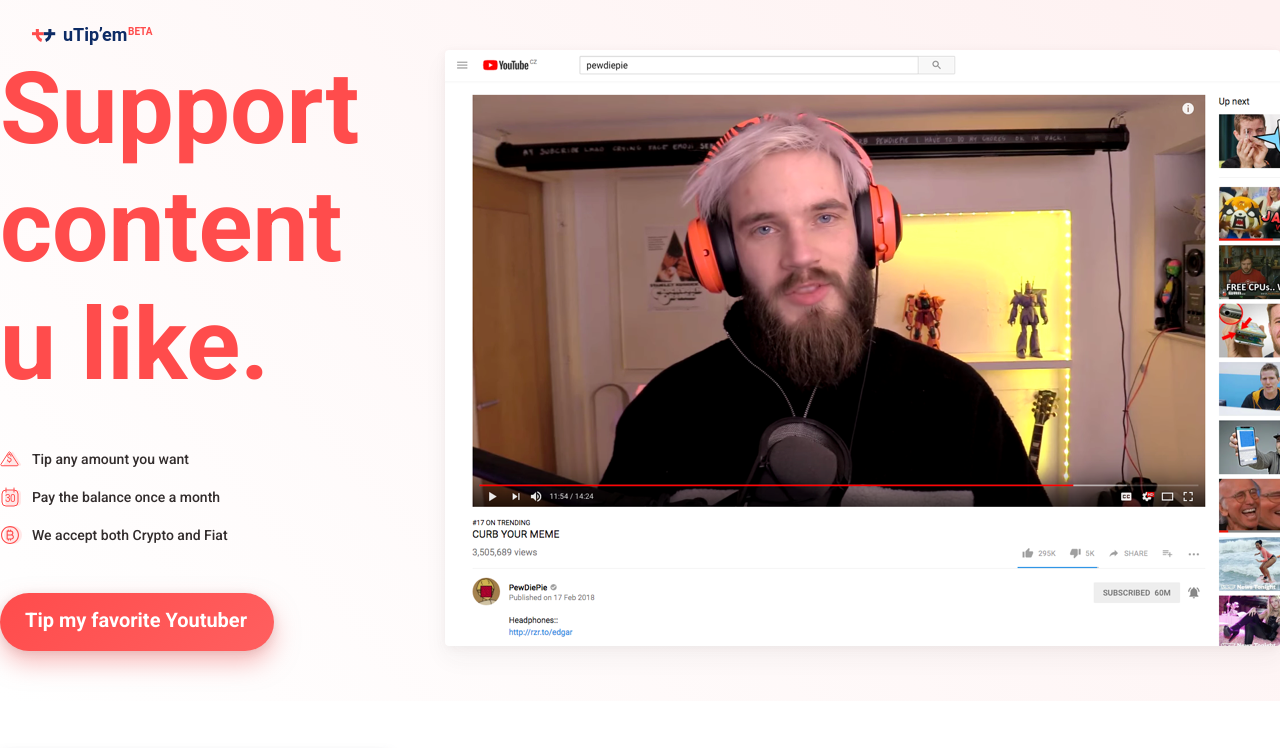
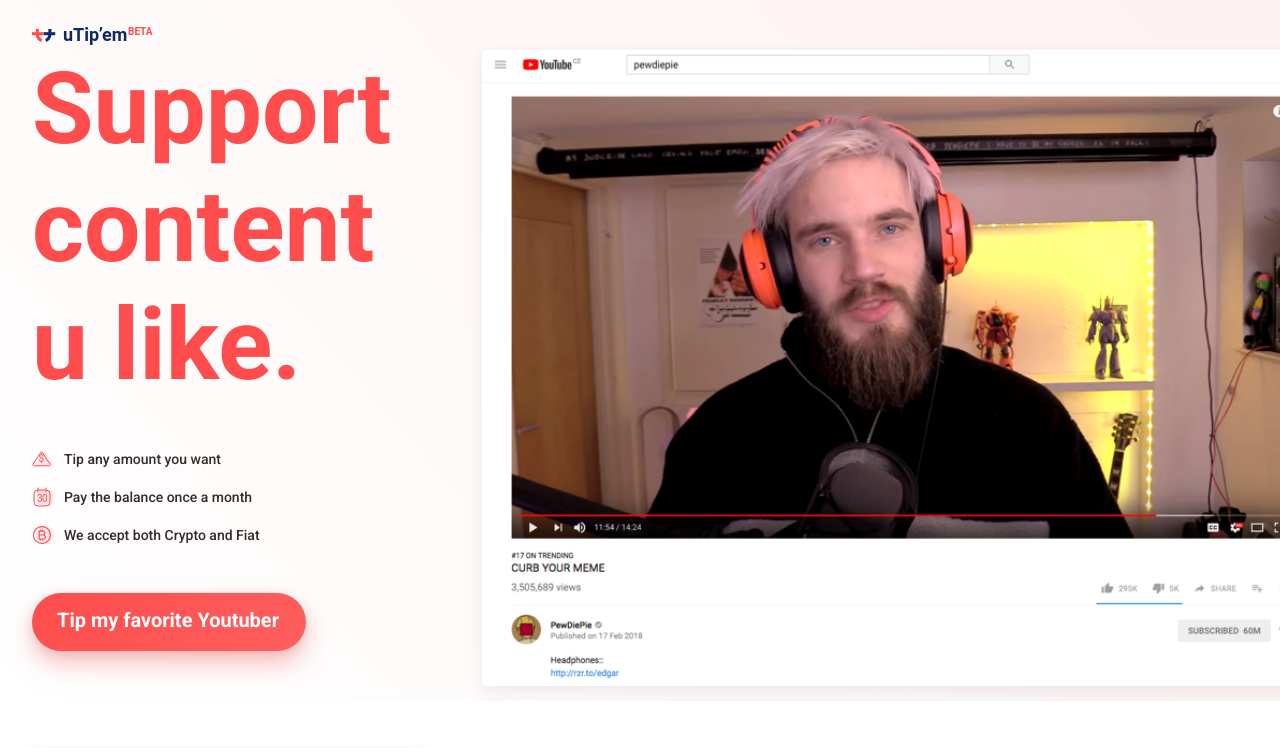
Before and after one commit to lucker14-zz/utip, a plain HTML site: page src/index.html in a window 1280 px wide. Shown: the top 748 px of the page. Drawn offline with Linux system fonts and the light colour scheme; files that its build step writes are made by us from their sources; a script that the page names is missing.

Commit message:
full responsive hero

```diff
--- a/build/main.css
+++ b/build/main.css
@@ -85,7 +85,7 @@
 div.container h2.blue {
   color: $dark_blue;
 }
-@media screen and (max-width: 750px) {
+@media screen and (max-width: 999px) {
   div.container h1,
   div.container h2 {
     font-size: 64px;
@@ -270,8 +270,33 @@
   background-image: -ms-linear-gradient(221deg, #fef1f1 2%, #fff 100%);
   background-image: linear-gradient(-131deg, #fef1f1 2%, #fff 100%);
 }
+div.container--outer.hero div.container--inner {
+  position: relative;
+}
+@media screen and (max-width: 1280px) {
+  div.container--outer.hero div.container--inner {
+    -webkit-box-pack: justify;
+    -moz-box-pack: justify;
+    -o-box-pack: justify;
+    -ms-flex-pack: justify;
+    -webkit-justify-content: space-between;
+    justify-content: space-between;
+  }
+}
 div.container--outer.hero div.container--inner div.text-content {
   max-width: 445px;
+  margin: 0;
+}
+@media screen and (max-width: 999px) {
+  div.container--outer.hero div.container--inner div.text-content {
+    max-width: 280px;
+  }
+}
+@media screen and (max-width: 1280px) {
+  div.container--outer.hero div.container--inner div.image-content {
+    position: absolute;
+    right: -130px;
+  }
 }
 div.container--outer.hero div.container--inner div.image-content div.image--pew {
   background-image: url("assets/video.png");
@@ -281,7 +306,13 @@
   box-shadow: 0 2px 10px 0 rgba(157,139,139,0.09), 0 12px 24px 0 rgba(53,53,53,0.05);
   border-radius: 4px;
 }
-@media screen and (max-width: 835px) {
+@media screen and (max-width: 1280px) {
+  div.container--outer.hero div.container--inner div.image-content div.image--pew {
+    width: 70vw;
+    height: 49.7vw;
+  }
+}
+@media screen and (max-width: 430px) {
   div.container--outer.hero div.container--inner div.image-content div.image--pew {
     width: 100vw;
     height: 63.74vw;
@@ -642,7 +673,7 @@
 }
 @media screen and (max-width: 1280px) {
   .container--inner {
-    max-width: 100vw;
+    max-width: 95vw;
     padding: 50px 0;
   }
 }
@@ -674,6 +705,9 @@
   width: 95vw;
   margin: 0 auto;
   float: none;
+}
+div.image-content {
+  position: relative;
 }
 @media screen and (max-width: 750px) {
   div.image-content {
@@ -708,7 +742,8 @@
 @media screen and (max-width: 1280px) {
   div.logo {
     top: 27px;
-    margin-left: 2.5vw;
+    margin-left: 0px;
+    left: 0px;
   }
 }
 
@@ -725,7 +760,7 @@
 div.container h2.blue {
   color: #0d2b65;
 }
-@media screen and (max-width: 750px) {
+@media screen and (max-width: 999px) {
   div.container h1,
   div.container h2 {
     font-size: 64px;
@@ -867,7 +902,7 @@
 }
 @media screen and (max-width: 1280px) {
   .container--inner {
-    max-width: 100vw;
+    max-width: 95vw;
     padding: 50px 0;
   }
 }
@@ -899,6 +934,9 @@
   width: 95vw;
   margin: 0 auto;
   float: none;
+}
+div.image-content {
+  position: relative;
 }
 @media screen and (max-width: 750px) {
   div.image-content {
@@ -933,7 +971,8 @@
 @media screen and (max-width: 1280px) {
   div.logo {
     top: 27px;
-    margin-left: 2.5vw;
+    margin-left: 0px;
+    left: 0px;
   }
 }
 
--- a/src/styles/font.styl
+++ b/src/styles/font.styl
@@ -10,7 +10,7 @@
         &.blue
             color $dark_blue
 
-        @media screen and (max-width 750px)
+        @media screen and (max-width 999px)
             font-size 64px
             line-height 78px
 
--- a/src/styles/layout.styl
+++ b/src/styles/layout.styl
@@ -61,7 +61,7 @@
         padding 100px 0
 
         @media screen and (max-width 1280px)
-            max-width 100vw
+            max-width 95vw
             padding 50px 0
 
 div.text-content, div.image-content
@@ -75,6 +75,7 @@
     float none
 
 div.image-content
+    position relative
     @media screen and (max-width 750px)
         margin-top 40px
 
@@ -102,4 +103,5 @@
 
     @media screen and (max-width 1280px)
         top 27px
-        margin-left 2.5vw
+        margin-left 0px
+        left 0px
```
Also changed, not shown: src/styles/hero.styl (+21 -1 lines), build/main.min.css.
